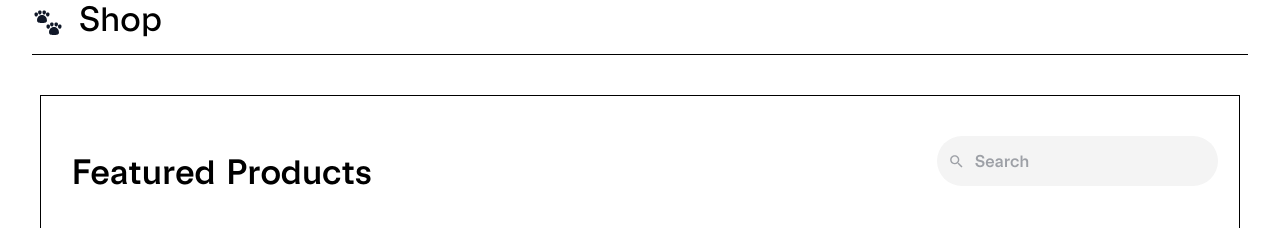
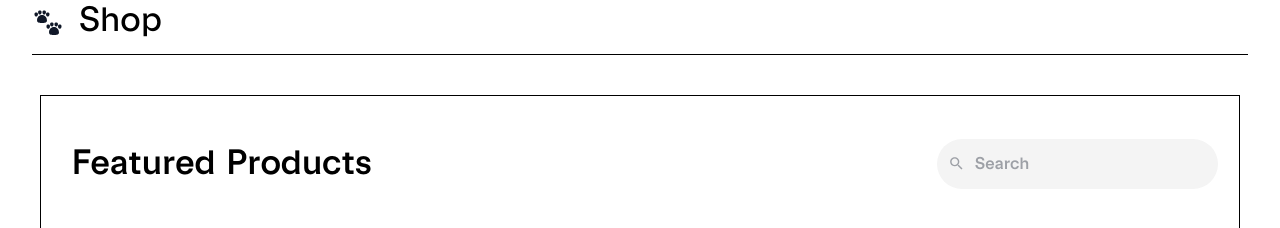
Before and after one commit to dangdeyyy-ai/deadline-18, a plain HTML site: page index.html in a window 1280 px wide. Shown: the part 966-1194 px from the top of the page. Drawn offline with Linux system fonts and the light colour scheme.

Commit message:
update code

```diff
--- a/index.html
+++ b/index.html
@@ -80,9 +80,12 @@
                             class="flex-c g40 t-g20 a-center"
                             style="width: 100%"
                         >
-                            <div class="flex-r j-between" style="width: 100%">
+                            <div
+                                class="flex-r j-between a-center"
+                                style="width: 100%"
+                            >
                                 <div
-                                    class="c-black w6 m-w5 f35 t-f25 m-f15 pad10"
+                                    class="c-black w6 m-w5 f35 t-f25 m-f15 line-100 pad10"
                                 >
                                     Featured Products
                                 </div>
@@ -130,7 +133,7 @@
             </div>
         </div>
         <div class="section3">
-            <div class="container flex-c g40 t-g20">
+            <div class="container flex-c a-center g40 t-g20">
                 <div class="title a-center t-a-start">
                     <div class="box flex-r g15 a-center">
                         <img src="/assets/svg/darkPaw.svg" alt="" />
```
